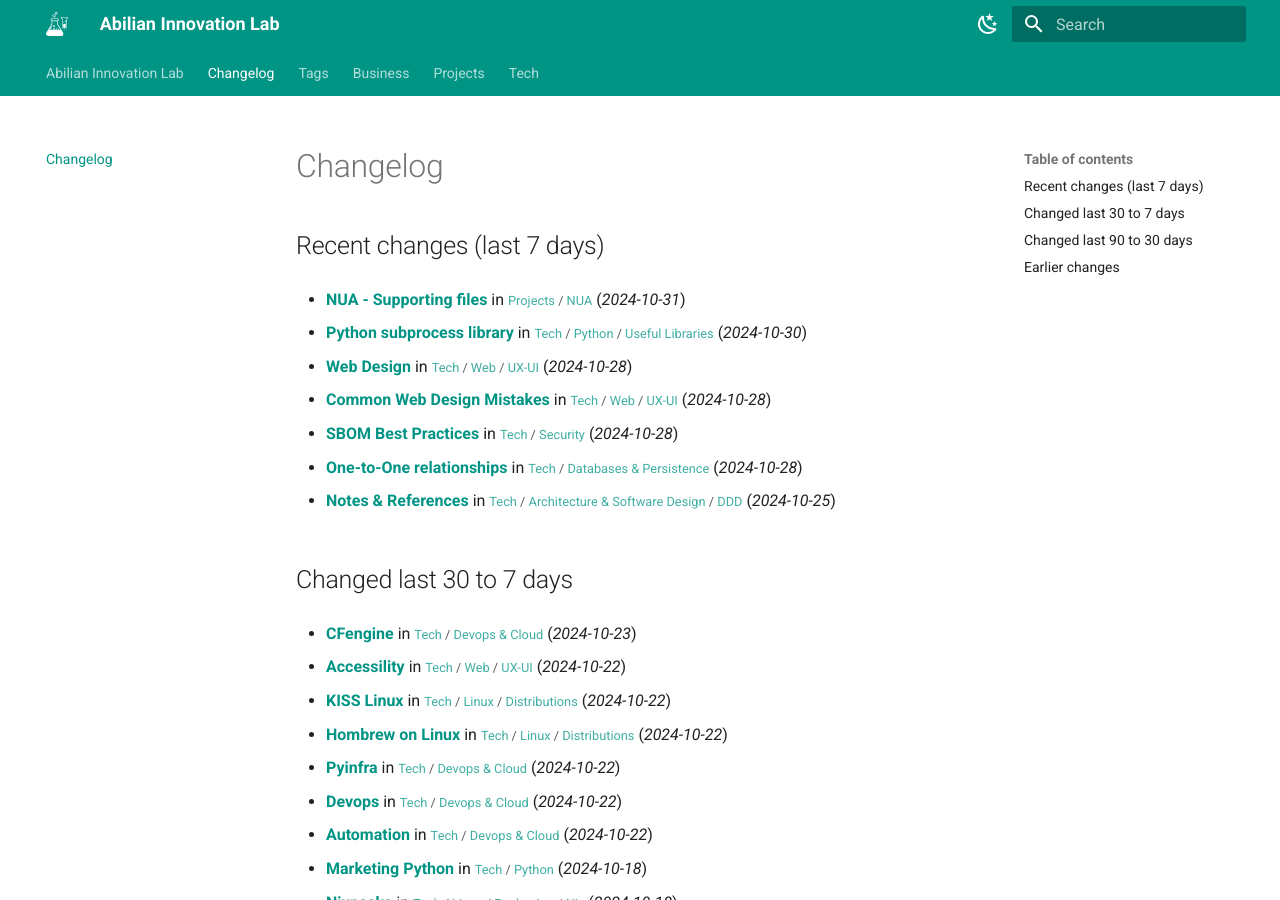
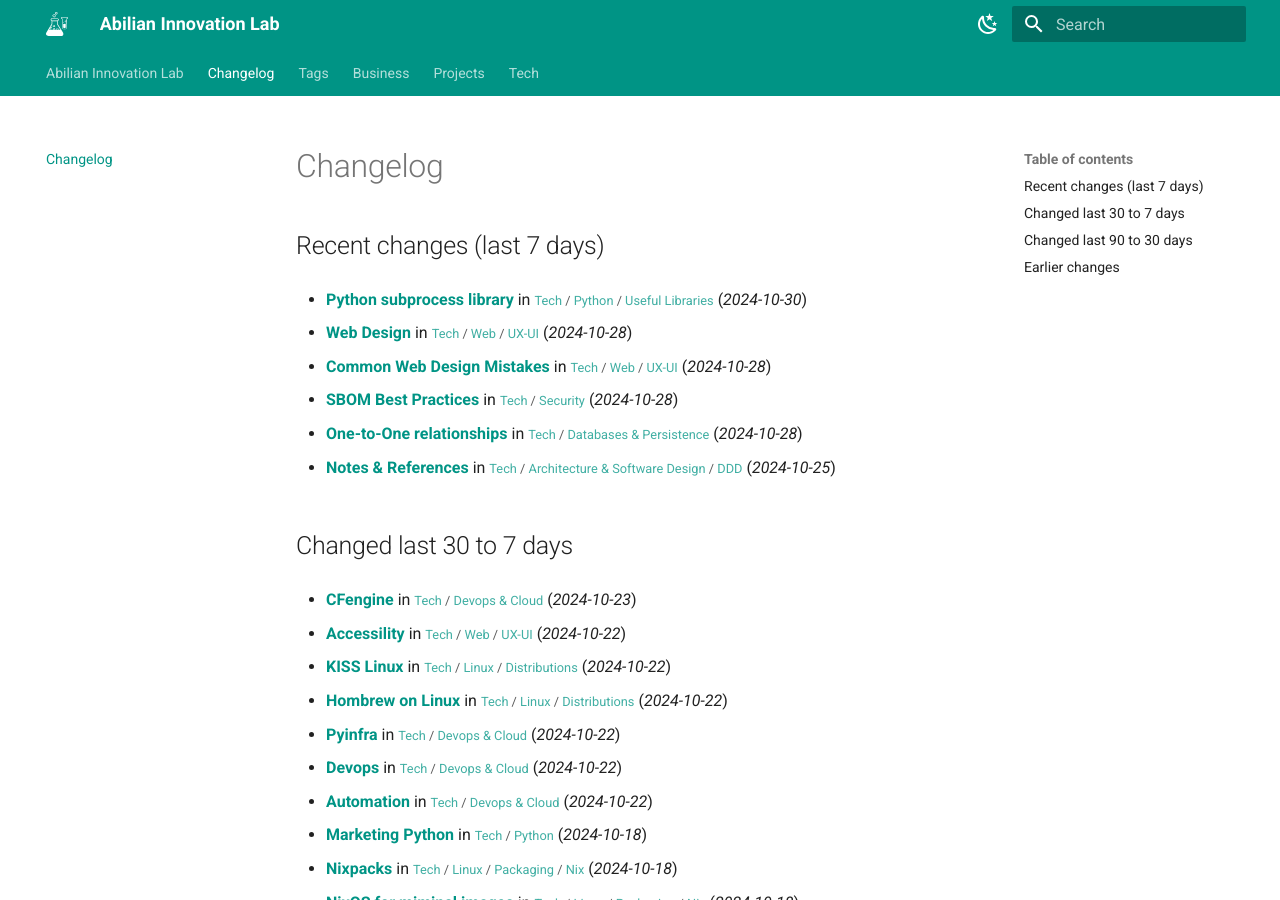
Before and after one commit to abilian/lab.abilian.com, an MkDocs documentation site: the page built from docs/changelog.md, in a window 1280 px wide and 900 px high. Built offline with MkDocs 1.6.1 and Material for MkDocs 9.7.7, drawn with Linux system fonts in a browser that asks for light colours; comment, search, counter and statistics services are not loaded.

Commit message:
Update content

```diff
--- a/docs/changelog.md
+++ b/docs/changelog.md
@@ -1,8 +1,6 @@
 # Changelog
 
 ## Recent changes (last 7 days)
-
-- **[NUA - Supporting files](/Projects/NUA/NUA - Supporting files/)** in <small>[Projects](/Projects/00 Projects/) / [NUA](/Projects/NUA/00 NUA/)</small> (*2024-10-31*)
 
 - **[Python subprocess library](/Tech/Python/Useful Libraries/Python subprocess library/)** in <small>[Tech](/Tech/00 Technology/) / [Python](/Tech/Python/(Pretty) tables in Python/) / [Useful Libraries](/Tech/Python/Useful Libraries/00 Useful librairies/)</small> (*2024-10-30*)
 
```
